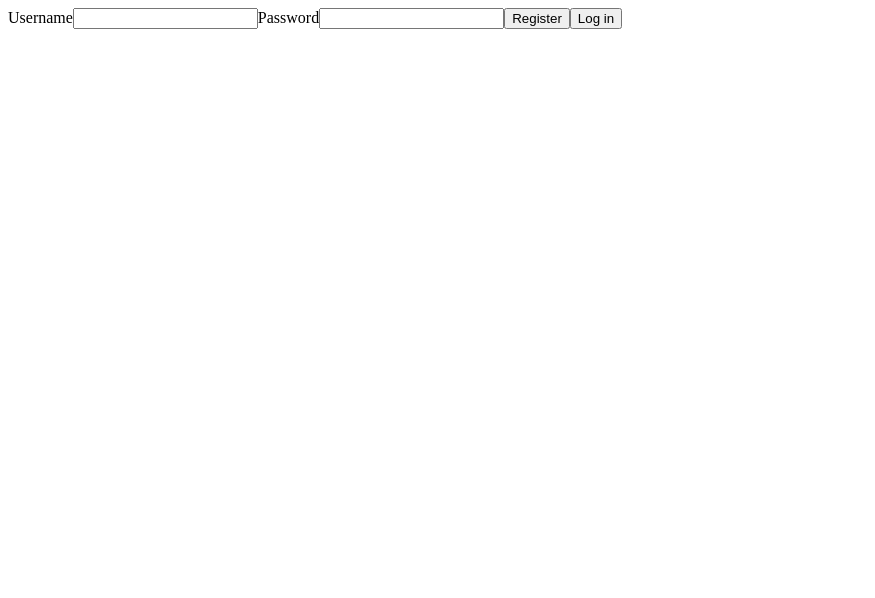
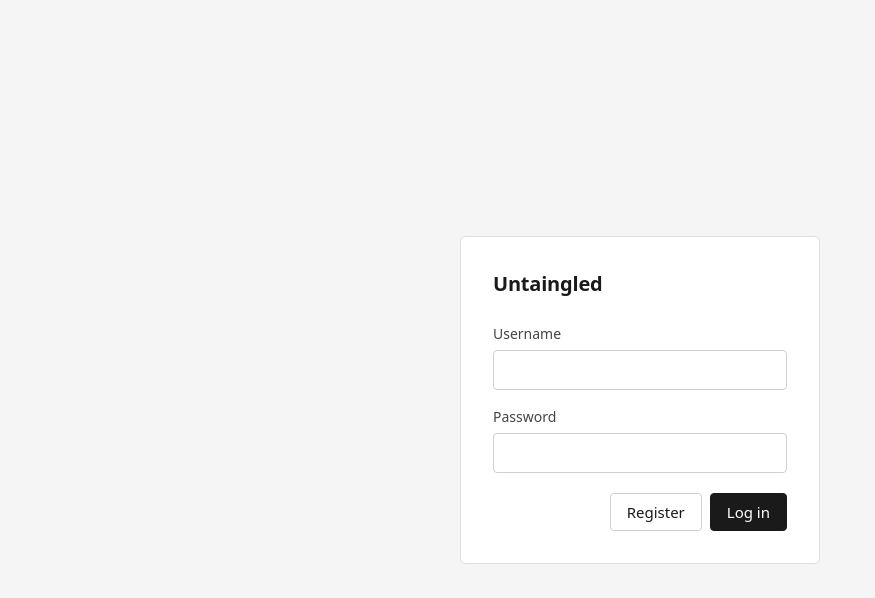
Before and after one commit to textPreferred/untaingled, a Vue app: page / in a window 1280 px wide. Shown: the top 598 px of the page, without its empty margins (0-875 px from the left). Built offline with nearby package versions, Linux system fonts and the light colour scheme.

Commit message:
Add basic styling

```diff
--- a/src/client/App.vue
+++ b/src/client/App.vue
@@ -36,15 +36,152 @@ async function submit(action: "register" | "login") {
 
 <template>
   <main v-if="view === 'auth'">
-    <label for="username">Username</label>
-    <input id="username" v-model="username" type="text" />
-    <label for="password">Password</label>
-    <input id="password" v-model="password" type="password" />
-    <button @click="submit('register')">Register</button>
-    <button @click="submit('login')">Log in</button>
-    <p v-if="error">{{ error }}</p>
+    <div class="card">
+      <h1>Untaingled</h1>
+      <div class="field">
+        <label for="username">Username</label>
+        <input id="username" v-model="username" type="text" autocomplete="username" />
+      </div>
+      <div class="field">
+        <label for="password">Password</label>
+        <input id="password" v-model="password" type="password" autocomplete="current-password" />
+      </div>
+      <p v-if="error" class="error">{{ error }}</p>
+      <div class="actions">
+        <button class="btn-secondary" @click="submit('register')">Register</button>
+        <button class="btn-primary" @click="submit('login')">Log in</button>
+      </div>
+    </div>
   </main>
-  <main v-else>
+  <main v-else class="app-view">
     <h1>Welcome to the app</h1>
   </main>
 </template>
+
+<style>
+*,
+*::before,
+*::after {
+  box-sizing: border-box;
+}
+
+body {
+  margin: 0;
+  font-family:
+    system-ui,
+    -apple-system,
+    sans-serif;
+  font-size: 16px;
+  line-height: 1.5;
+  background: #f5f5f5;
+  color: #1a1a1a;
+}
+</style>
+
+<style scoped>
+main {
+  min-height: 100dvh;
+  display: flex;
+  align-items: center;
+  justify-content: center;
+  padding: 1.5rem;
+}
+
+.card {
+  background: #fff;
+  border: 1px solid #e0e0e0;
+  border-radius: 6px;
+  padding: 2rem;
+  width: 100%;
+  max-width: 360px;
+  display: flex;
+  flex-direction: column;
+  gap: 1rem;
+}
+
+h1 {
+  margin: 0 0 0.5rem;
+  font-size: 1.25rem;
+  font-weight: 600;
+  letter-spacing: -0.01em;
+}
+
+.field {
+  display: flex;
+  flex-direction: column;
+  gap: 0.375rem;
+}
+
+label {
+  font-size: 0.875rem;
+  font-weight: 500;
+  color: #444;
+}
+
+input {
+  padding: 0.5rem 0.625rem;
+  border: 1px solid #d0d0d0;
+  border-radius: 4px;
+  font-size: 1rem;
+  font-family: inherit;
+  background: #fff;
+  color: #1a1a1a;
+  transition: border-color 0.15s;
+}
+
+input:focus {
+  outline: none;
+  border-color: #555;
+}
+
+.error {
+  margin: 0;
+  font-size: 0.875rem;
+  color: #c0392b;
+}
+
+.actions {
+  display: flex;
+  gap: 0.5rem;
+  justify-content: flex-end;
+  margin-top: 0.25rem;
+}
+
+button {
+  padding: 0.5rem 1rem;
+  border-radius: 4px;
+  font-size: 0.9375rem;
+  font-family: inherit;
+  font-weight: 500;
+  cursor: pointer;
+  transition:
+    background 0.15s,
+    border-color 0.15s;
+}
+
+.btn-primary {
+  background: #1a1a1a;
+  color: #fff;
+  border: 1px solid #1a1a1a;
+}
+
+.btn-primary:hover {
+  background: #333;
+  border-color: #333;
+}
+
+.btn-secondary {
+  background: #fff;
+  color: #1a1a1a;
+  border: 1px solid #d0d0d0;
+}
+
+.btn-secondary:hover {
+  background: #f5f5f5;
+}
+
+.app-view h1 {
+  font-size: 1.5rem;
+  font-weight: 600;
+}
+</style>
```
